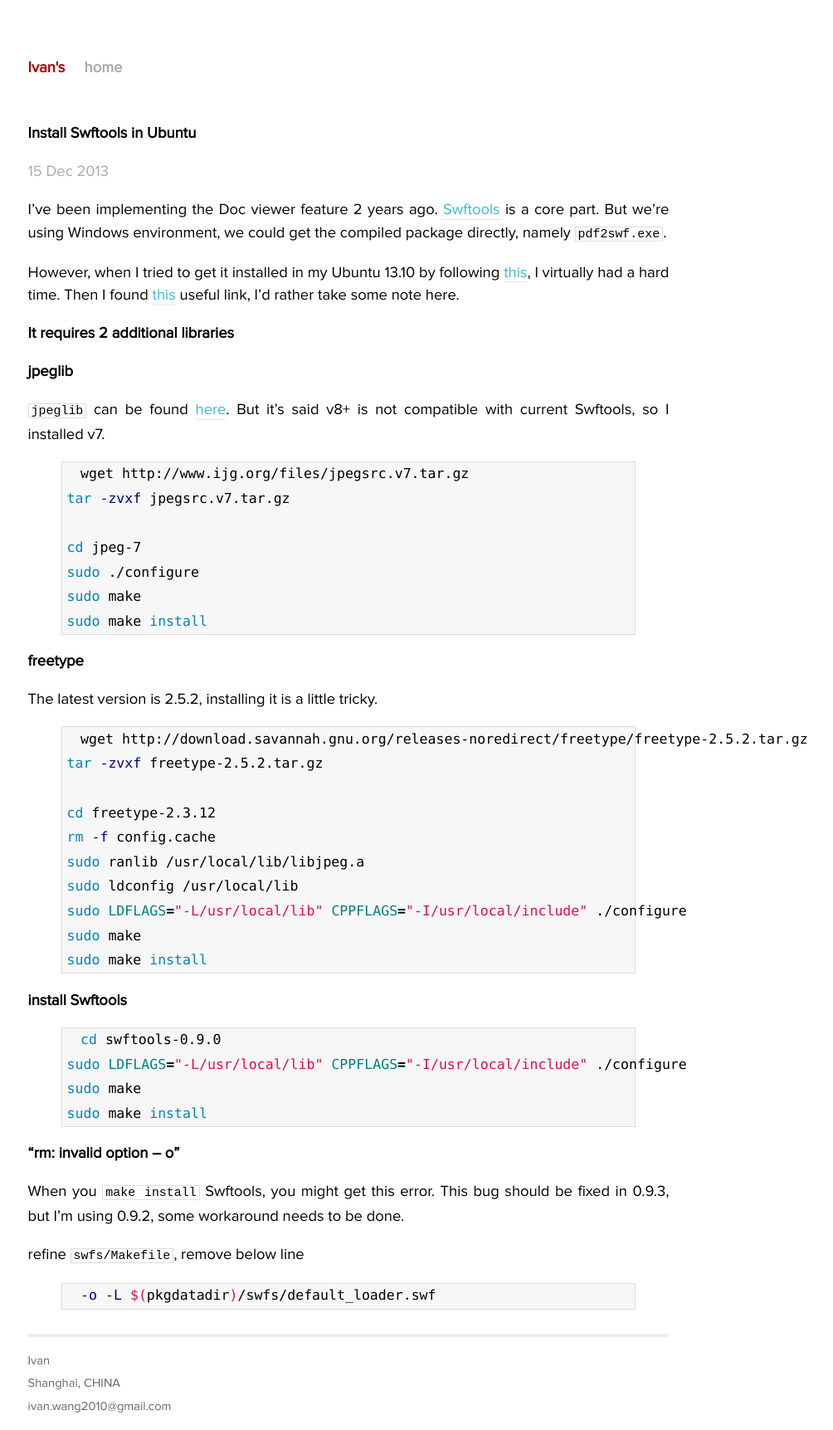
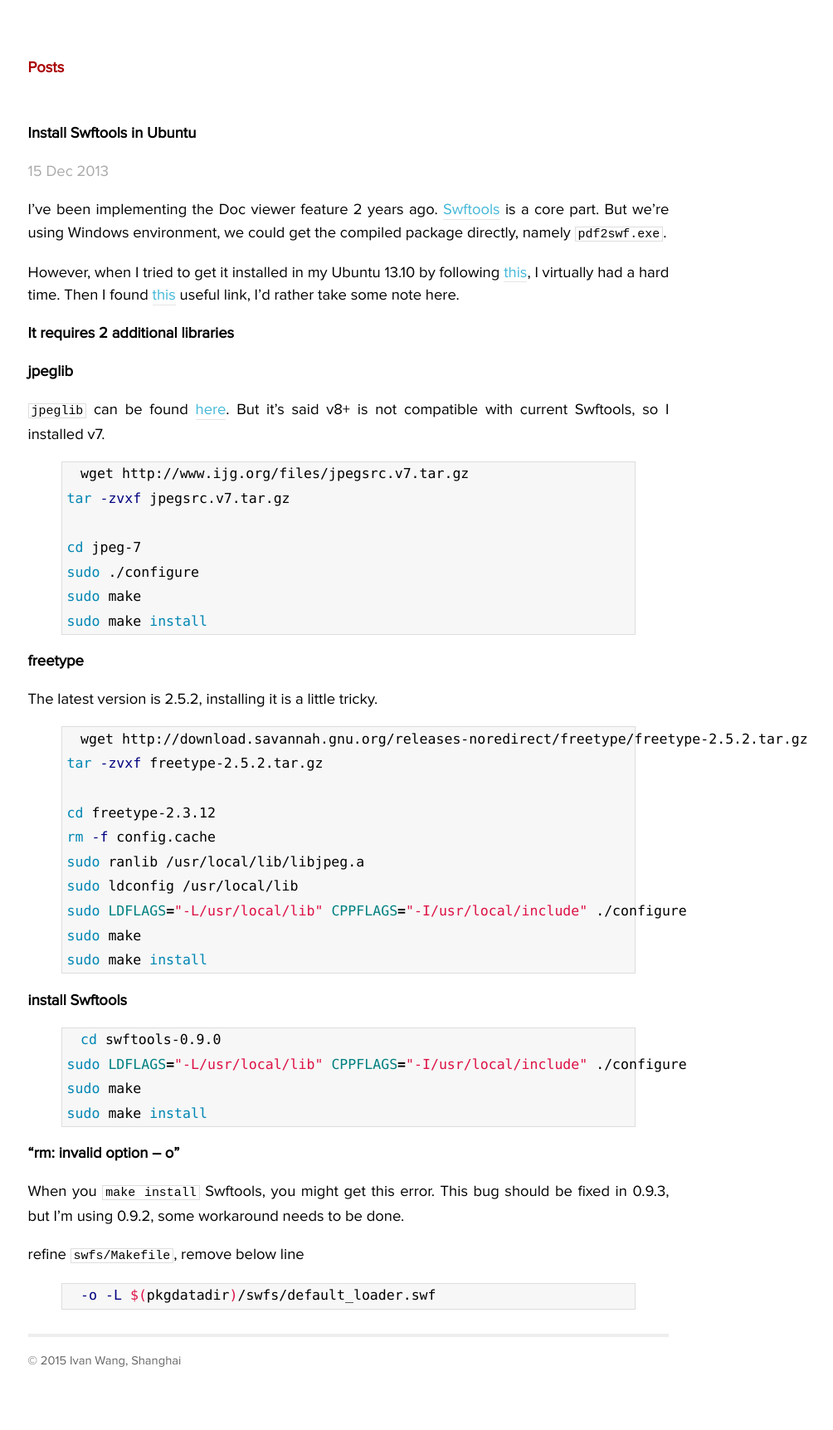
Before and after one commit to iwang/iwang.github.io, a Jekyll site: the page built from _posts/2013-12-15-install-swftools-ubuntu.markdown, in a window 1280 px wide. Shown: the whole page at 83% size, without its empty margins (220-1224 px from the left). Built offline with Jekyll 4.4.1, drawn with Linux system fonts in a browser that asks for light colours; Markdown is read by kramdown in place of the engine named in the settings; comment, search, counter and statistics services are not loaded; after the commit the page ends 1668 px from its top, so only the background shows below that; part of the change alters nothing that is shown.

```diff
--- a/_config.yml
+++ b/_config.yml
@@ -1,8 +1,13 @@
 name: Ivan's
 markdown: redcarpet
-pygments: true
+highlighter: pygments
 
 comments:
     provider: disqus
     disqus :
       short_name : ivanw
+
+analytics:
+    provider: google
+    google:
+        tracking_id: UA-61682249-1
--- /dev/null
+++ b/_includes/analytics
@@ -0,0 +1,10 @@
+{% if site.analytics.provider and page.analytics != false %}
+
+{% case site.analytics.provider %}
+{% when "google" %}
+  {% include analytics-providers/google %}
+{% when "custom" %}
+  {% include custom/analytics %}
+{% endcase %}
+
+{% endif %}
--- /dev/null
+++ b/_includes/analytics-providers/google
@@ -0,0 +1,10 @@
+<script>
+  (function(i,s,o,g,r,a,m){i['GoogleAnalyticsObject']=r;i[r]=i[r]||function(){
+  (i[r].q=i[r].q||[]).push(arguments)},i[r].l=1*new Date();a=s.createElement(o),
+  m=s.getElementsByTagName(o)[0];a.async=1;a.src=g;m.parentNode.insertBefore(a,m)
+  })(window,document,'script','//www.google-analytics.com/analytics.js','ga');
+
+  ga('create', '{{ site.analytics.google.tracking_id }}', 'auto');
+  ga('send', 'pageview');
+
+</script>
--- a/_includes/comments
+++ b/_includes/comments
@@ -1,4 +1,4 @@
-{% if site.comments.provider %}
+{% if site.comments.provider and page.comments != false %}
 
 {% case site.comments.provider %}
 {% when "disqus" %}
--- a/_layouts/default.html
+++ b/_layouts/default.html
@@ -17,8 +17,7 @@
         <div class="container">
           <div class="site">
             <div class="header">
-              <h1 class="title"><a href="/">{{ site.name }}</a></h1>
-              <a class="extra" href="/">home</a>
+              <h1 class="title"><a href="/">Posts</a></h1>
             </div>
 
                 {{ content }}
@@ -26,9 +25,7 @@
             <div class="footer">
               <div class="contact">
                  <p>
-                  Ivan<br />
-                  Shanghai, CHINA<br />
-                  ivan.wang2010@gmail.com
+                  © 2015 Ivan Wang, Shanghai
                 </p>
               </div>
               <!-- <div class="contact">
@@ -40,6 +37,6 @@
             </div>
           </div>
         </div> <!-- /container -->
-
+    {% include analytics %}
     </body>
 </html>
--- a/_posts/2013-12-15-install-swftools-ubuntu.markdown
+++ b/_posts/2013-12-15-install-swftools-ubuntu.markdown
@@ -3,6 +3,7 @@ layout: post
 title:  "Install Swftools in Ubuntu"
 date:   2013-12-15 18:27:05
 tags: swftools
+comments: false
 categories: miranda
 ---
 
```
